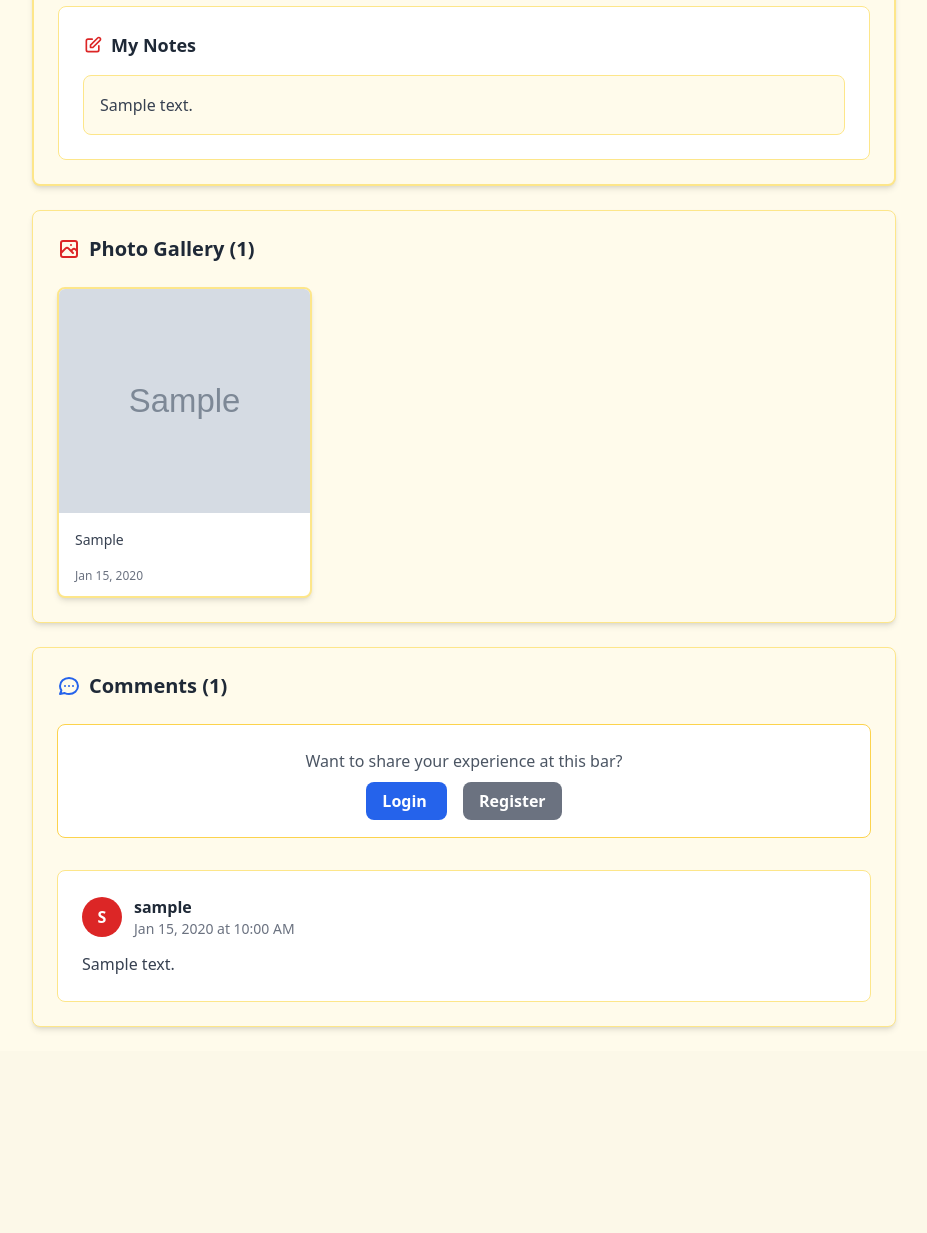
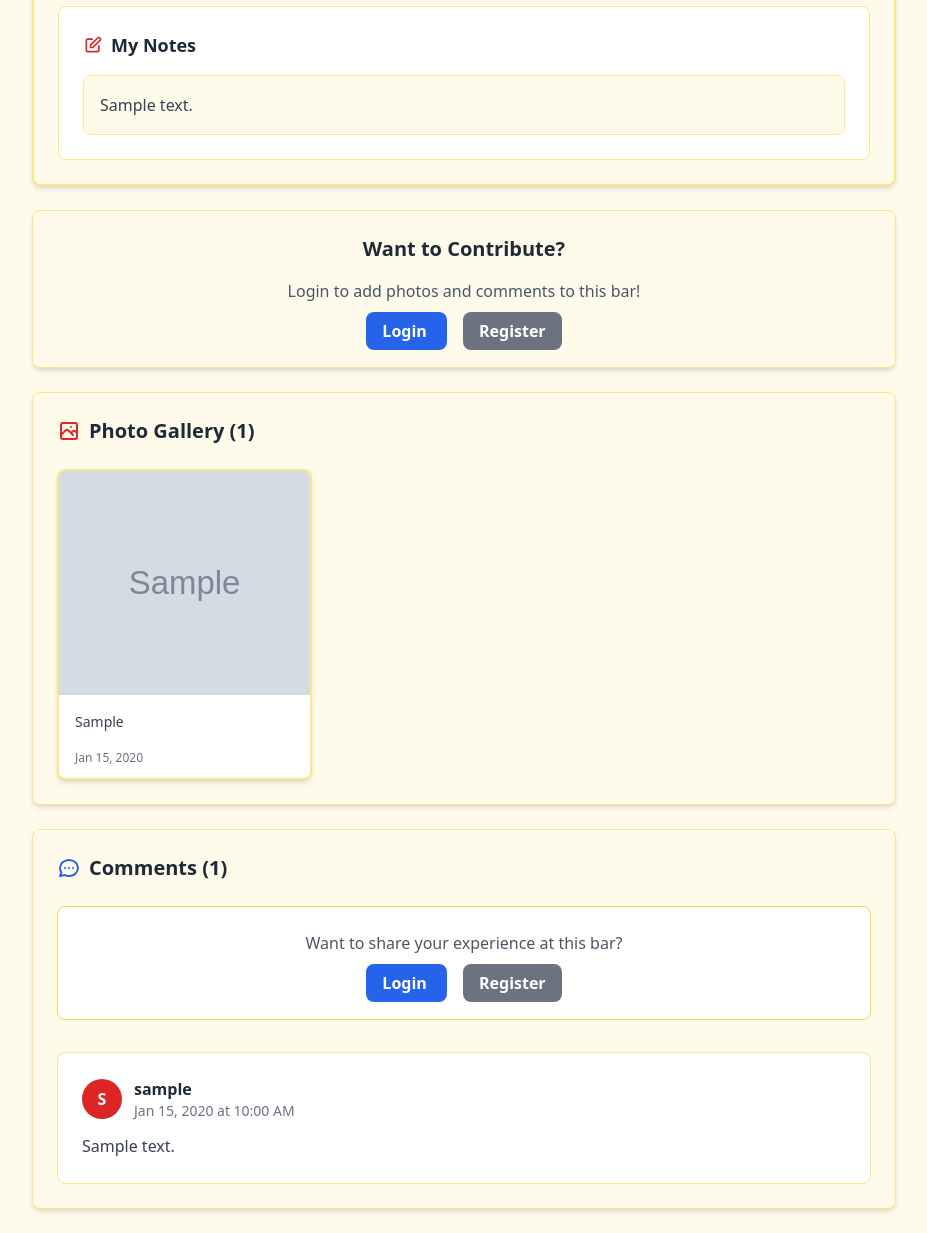
Before and after one commit to Rtasseff/PintxoPote, a Django app: page /bar/00000000-0000-0000-0000-000000000001/ in a window 1280 px wide. Shown: the part 787-2020 px from the top of the page, without its empty margins (176-1103 px from the left). Before the commit the page ends 1817 px from the top, so only its background shows below. Run offline with Django 5.2, Linux system fonts and the light colour scheme; tables that the repository leaves empty hold one stand-in row (values such as "Sample post"); grey boxes marked "Sample" are stand-in pictures; some libraries are stand-ins or nearby versions.

Commit message:
feat: implement Phase 2 - Photo permissions for all authenticated users
- Add uploaded_by field to BarPhoto model to track photo contributors
- Update quick_photo view to allow any authenticated user (not just admins)
- Modify photo saving to record the uploader (request.user)
- Update bar detail template with dynamic user actions:
  - Show "Add Photo" button for all logged-in users
  - Keep "Manage Photos" and "Quick Note" restricted to admins
  - Add "Contribute" section for non-admin users
  - Show login/register prompt for anonymous users
- Update BarPhotoAdmin to display and filter by uploader
- Existing photos show "Unknown" uploader (safe migration)

All authenticated users can now contribute photos while photo management
(featuring/deleting) remains admin-only. Foundation complete for collaborative
photo sharing with proper attribution.

🤖 Generated with [Claude Code](https://claude.ai/code)

Co-Authored-By: Claude <noreply@anthropic.com>

```diff
--- a/bars/admin.py
+++ b/bars/admin.py
@@ -14,9 +14,9 @@ class BarAdmin(admin.ModelAdmin):
 
 @admin.register(BarPhoto)
 class BarPhotoAdmin(admin.ModelAdmin):
-    list_display = ['bar', 'caption', 'is_featured', 'uploaded_at', 'image_preview']
-    list_filter = ['is_featured', 'uploaded_at', 'bar']
-    search_fields = ['bar__name', 'caption']
+    list_display = ['bar', 'caption', 'uploaded_by', 'is_featured', 'uploaded_at', 'image_preview']
+    list_filter = ['is_featured', 'uploaded_at', 'bar', 'uploaded_by']
+    search_fields = ['bar__name', 'caption', 'uploaded_by__username']
     list_editable = ['is_featured']
     actions = ['make_featured', 'remove_featured', 'delete_selected_photos']
     readonly_fields = ['image_preview']
--- a/bars/models.py
+++ b/bars/models.py
@@ -87,6 +87,13 @@ class BarPhoto(models.Model):
     bar = models.ForeignKey(Bar, on_delete=models.CASCADE, related_name='photos')
     image = models.ImageField(upload_to='bars/')
     caption = models.CharField(max_length=200, blank=True)
+    uploaded_by = models.ForeignKey(
+        User,
+        on_delete=models.SET_NULL,
+        null=True,
+        blank=True,
+        help_text="User who uploaded this photo"
+    )
     is_featured = models.BooleanField(
         default=False,
         help_text="Display this photo on the home page list for this bar"
@@ -98,7 +105,8 @@ class BarPhoto(models.Model):
 
     def __str__(self):
         featured_text = " (Featured)" if self.is_featured else ""
-        return f"Photo for {self.bar.name}{featured_text}"
+        uploader_text = f" by {self.uploaded_by.username}" if self.uploaded_by else ""
+        return f"Photo for {self.bar.name}{featured_text}{uploader_text}"
 
     def save(self, *args, **kwargs):
         # Ensure only one featured photo per bar
--- a/bars/templates/bars/detail.html
+++ b/bars/templates/bars/detail.html
@@ -127,29 +127,48 @@
         </div>
     </div>
 
-    <!-- Quick Actions -->
+    <!-- User Actions -->
+    {% if user.is_authenticated %}
+        <div class="bg-amber-50 rounded-lg shadow-md p-6 border border-amber-200">
+            <h3 class="text-xl font-bold text-gray-800 mb-4">
+                {% if is_admin %}Quick Actions{% else %}Contribute{% endif %}
+            </h3>
+            <div class="grid grid-cols-1 sm:grid-cols-{% if is_admin %}3{% else %}1{% endif %} gap-4">
                 {% if is_admin %}
-        <div class="bg-amber-50 rounded-lg shadow-md p-6 border border-amber-200">
-            <h3 class="text-xl font-bold text-gray-800 mb-4">Quick Actions</h3>
-            <div class="grid grid-cols-1 sm:grid-cols-3 gap-4">
                     <a href="{% url 'bars:quick_note' bar.pk %}" class="inline-flex items-center justify-center px-6 py-3 bg-emerald-600 text-white rounded-lg hover:bg-emerald-700 font-medium transition-colors">
                         <svg class="w-5 h-5 mr-2" fill="none" stroke="currentColor" viewBox="0 0 24 24">
                             <path stroke-linecap="round" stroke-linejoin="round" stroke-width="2" d="M11 5H6a2 2 0 00-2 2v11a2 2 0 002 2h11a2 2 0 002-2v-5m-1.414-9.414a2 2 0 112.828 2.828L11.828 15H9v-2.828l8.586-8.586z"></path>
                         </svg>
                         Add Quick Note
                     </a>
+                {% endif %}
                 <a href="{% url 'bars:quick_photo' bar.pk %}" class="inline-flex items-center justify-center px-6 py-3 bg-blue-600 text-white rounded-lg hover:bg-blue-700 font-medium transition-colors">
                     <svg class="w-5 h-5 mr-2" fill="none" stroke="currentColor" viewBox="0 0 24 24">
                         <path stroke-linecap="round" stroke-linejoin="round" stroke-width="2" d="M3 9a2 2 0 012-2h.93a2 2 0 001.664-.89l.812-1.22A2 2 0 0110.07 4h3.86a2 2 0 011.664.89l.812 1.22A2 2 0 0018.07 7H19a2 2 0 012 2v9a2 2 0 01-2 2H5a2 2 0 01-2-2V9z"></path>
                         <path stroke-linecap="round" stroke-linejoin="round" stroke-width="2" d="M15 13a3 3 0 11-6 0 3 3 0 016 0z"></path>
                     </svg>
-                    Add Quick Photo
+                    Add Photo
                 </a>
+                {% if is_admin %}
                     <a href="{% url 'bars:photo_management' bar.pk %}" class="inline-flex items-center justify-center px-6 py-3 bg-purple-600 text-white rounded-lg hover:bg-purple-700 font-medium transition-colors">
                         <svg class="w-5 h-5 mr-2" fill="none" stroke="currentColor" viewBox="0 0 24 24">
                             <path stroke-linecap="round" stroke-linejoin="round" stroke-width="2" d="M4 16l4.586-4.586a2 2 0 012.828 0L16 16m-2-2l1.586-1.586a2 2 0 012.828 0L20 14m-6-6h.01M6 20h12a2 2 0 002-2V6a2 2 0 00-2-2H6a2 2 0 00-2 2v12a2 2 0 002 2z"></path>
                         </svg>
                         Manage Photos
+                    </a>
+                {% endif %}
+            </div>
+        </div>
+    {% elif not user.is_authenticated %}
+        <div class="bg-amber-50 rounded-lg shadow-md p-6 border border-amber-200 text-center">
+            <h3 class="text-xl font-bold text-gray-800 mb-4">Want to Contribute?</h3>
+            <p class="text-gray-600 mb-4">Login to add photos and comments to this bar!</p>
+            <div class="space-x-4">
+                <a href="{% url 'bars:login' %}" class="bg-blue-600 hover:bg-blue-700 text-white font-bold py-2 px-4 rounded-lg transition-colors">
+                    Login
+                </a>
+                <a href="{% url 'bars:register' %}" class="bg-gray-500 hover:bg-gray-600 text-white font-bold py-2 px-4 rounded-lg transition-colors">
+                    Register
                 </a>
             </div>
         </div>
--- a/bars/views.py
+++ b/bars/views.py
@@ -157,9 +157,9 @@ def quick_note(request, pk):
 
 
 def quick_photo(request, pk):
-    """Add a quick photo to an existing bar"""
-    if not is_admin(request):
-        messages.error(request, 'You need write permissions to add photos.')
+    """Add a quick photo to an existing bar (any authenticated user)"""
+    if not request.user.is_authenticated:
+        messages.error(request, 'You need to be logged in to add photos.')
         return redirect('bars:detail', pk=pk)
 
     bar = get_object_or_404(Bar.objects.prefetch_related('photos'), pk=pk)
@@ -169,6 +169,7 @@ def quick_photo(request, pk):
         if form.is_valid():
             photo = form.save(commit=False)
             photo.bar = bar
+            photo.uploaded_by = request.user
             photo.save()
             messages.success(request, 'Photo added successfully!')
             return redirect('bars:detail', pk=pk)
```
Also changed, not shown: bars/migrations/0005_barphoto_uploaded_by.py (added). Lines whose indentation alone changed are shown as unchanged.
